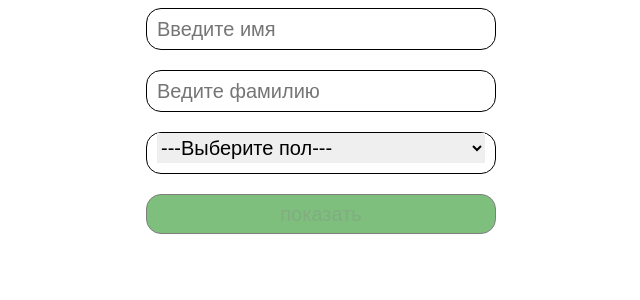
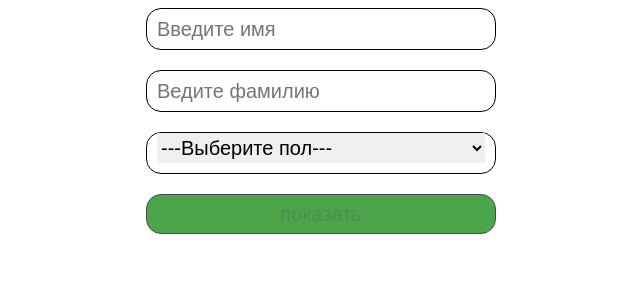
Before and after one commit to innamagkeeva/vue_start, a Vue app: page / in a window 1280 px wide. Shown: the top 300 px of the page, without its empty margins (319-959 px from the left). Built offline with nearby package versions, Linux system fonts and the light colour scheme.

Commit message:
закончила задание с показать/скрыть данные пользователя

```diff
--- a/src/App.vue
+++ b/src/App.vue
@@ -1,13 +1,14 @@
 <script setup lang="ts">
-import { ref } from 'vue'
-import { computed } from 'vue'
+import { ref, computed } from 'vue'
 
 type GenderBase = {
-  value: string
+  value: GenderSeparationValue
   text: string
 }
 
-const genders: GenderBase[] = ref([
+type GenderSeparationValue = '' | 'male' | 'female'
+
+const genders = ref<GenderBase[]>([
   { value: '', text: '---Выберите пол---' },
   { value: 'male', text: 'мужской' },
   { value: 'female', text: 'женский' },
@@ -15,23 +16,20 @@ const genders: GenderBase[] = ref([
 
 const textInputName = ref('')
 const textInputSurname = ref('')
-const selectedGender = ref('')
+const selectedGender = ref<GenderSeparationValue>('')
 const isShowed = ref(false)
 
-// const buttonText = ref('показать')
-
 // function onSubmit(): void {
-//   isShowed.value = true
-//   buttonText.value = 'скрыть'
-// }
+//   // Используем if для переключения состояния
+//   if (isShowed.value) {
+//     isShowed.value = false // Если данные показываются, скрываем их
+//   } else {
+//     isShowed.value = true // Если данные скрыты, показываем их
+//   }
+// }    //А упрощенная запись этой функции ниже :
 
 function onSubmit(): void {
-  // Используем if для переключения состояния
-  if (isShowed.value) {
-    isShowed.value = false // Если данные показываются, скрываем их
-  } else {
-    isShowed.value = true // Если данные скрыты, показываем их
-  }
+  isShowed.value = !isShowed.value
 }
 
 const buttonText = computed(() => (isShowed.value ? 'скрыть' : 'показать')) // Условный текст кнопки
@@ -139,16 +137,7 @@ const buttonText = computed(() => (isShowed.value ? 'скрыть' : 'показ
 }
 
 .form__button-show:disabled {
-  opacity: 50%;
+  opacity: 70%;
   cursor: not-allowed;
 }
 </style>
-
-<!-- вопросы:
- 1)  { value: 'male', text: 'мужской' } какую задачу имеет value: 'male' если пользователю видно только значение 'мужской'?
- ПРАВИЛЬНО ЛИ Я ПОНИМАЮ  что это только ключ и нужен только для  работы с кодом? -->
-
-<!-- 2)в опциях: почему в поле по умолчанию выводится строка именно с пустой строкой в value? я пробовала менять местами в коде - все равно она, значит не по порядку, а именно с пустой строкой (---Выберете пол---) -->
-
-<!-- 3)
- как при нажатии на "показать" открывать нижнее поле и менять текст на "скрыть" я быстро сама поняла, а вот обратно - вообще не придумала, хотя пыталась долго.  то что написала - взяла из GPT?, к стати несколько разных готовых вариантов посмотрела.   каждая строчка понятна, а в целом не очень складывается в голове.. надо чтоб словами ты рассказал.     ну или вариант правильнее -->
```
